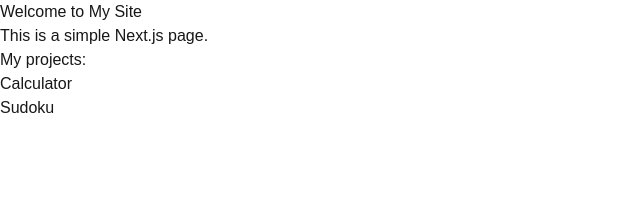
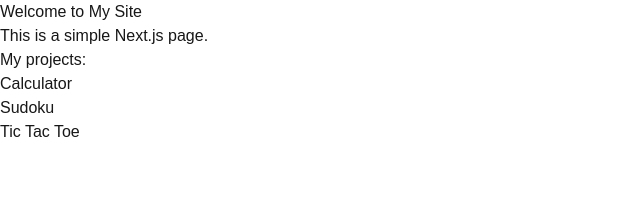
Before and after one commit to BartlomiejSzkodny/CalculatorNextjs, a Next.js app in the folder mysite/: page / in a window 1280 px wide. Shown: the top 210 px of the page, without its empty margins (0-640 px from the left). Built offline with nearby package versions, Linux system fonts and the light colour scheme.

Commit message:
added new idea

```diff
--- a/mysite/app/page.tsx
+++ b/mysite/app/page.tsx
@@ -9,7 +9,7 @@
             <ul>
                 <li><a href="/calculator">Calculator</a></li>
                 <li><a href="/sudoku">Sudoku</a></li>
-
+                <li><a href="/tic-tac-toe">Tic Tac Toe</a></li>
             </ul>
 
 
```
